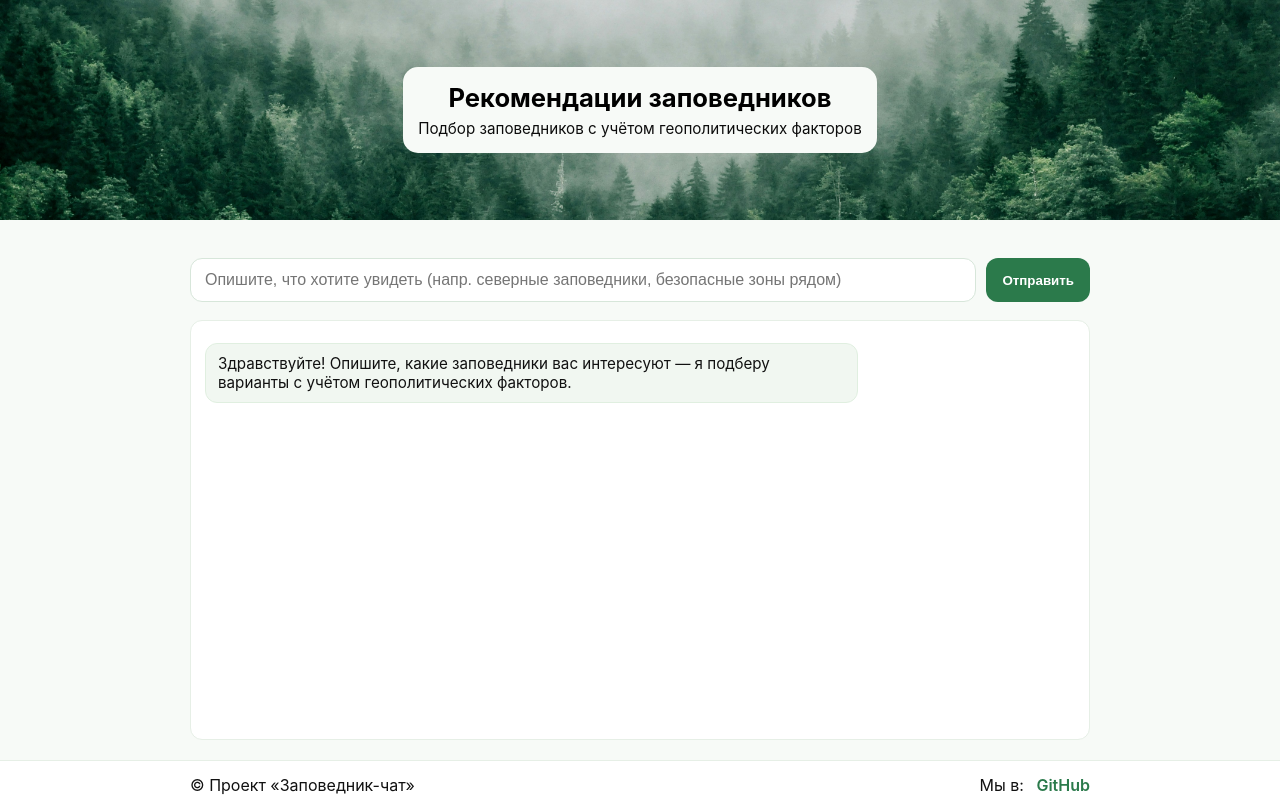
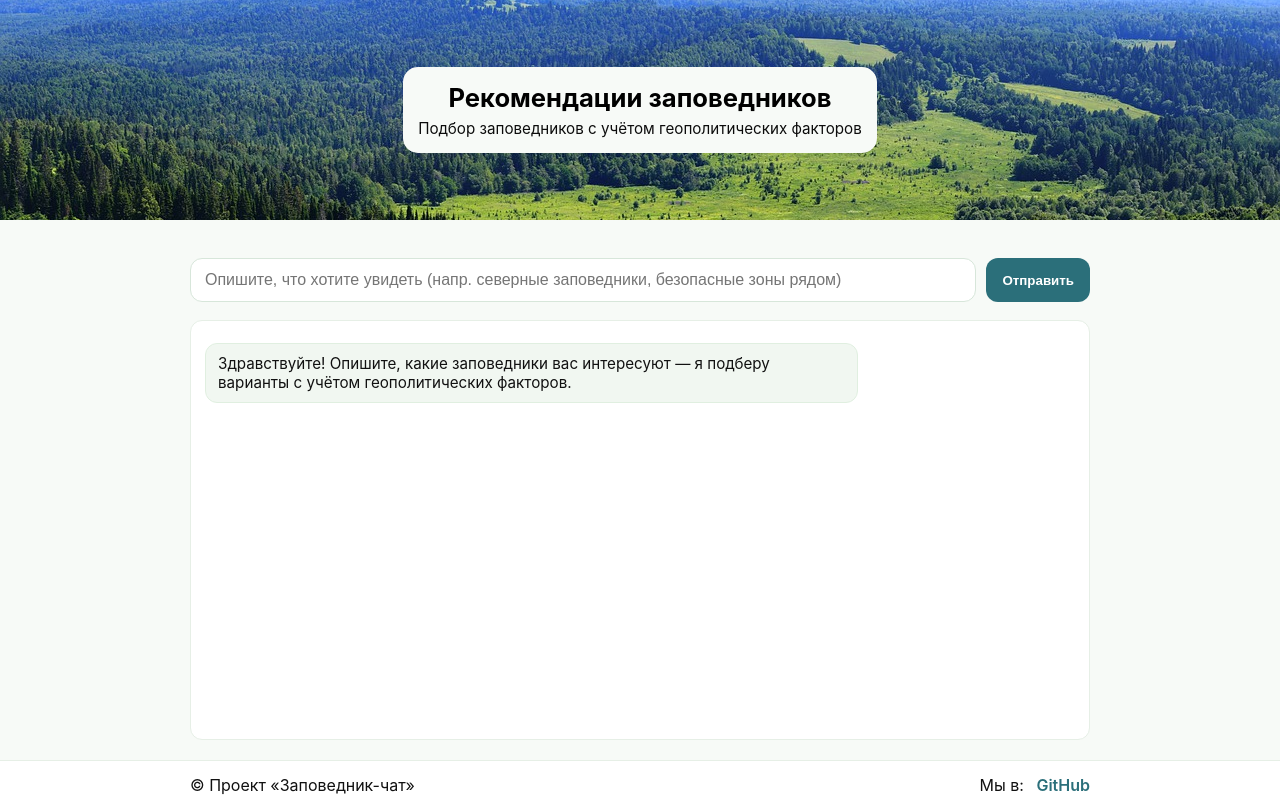
Before and after one commit to SharipovTAI/Tourist_project, a Django app: template tourist_project/homepage/templates/homepage/homepage.html in a window 1280 px wide. Run offline with Django 3.2, Linux system fonts and the light colour scheme; the template is opened without the code that fills it, so the values that code supplies are empty.

Commit message:
update design
update design

```diff
--- a/tourist_project/homepage/templates/homepage/homepage.html
+++ b/tourist_project/homepage/templates/homepage/homepage.html
@@ -19,7 +19,7 @@
   <main>
     <div class="container">
       <form id="queryForm" autocomplete="off" onsubmit="return false;">
-          {% csrf_token %}  <!-- ← Добавь эту строку -->
+          {% csrf_token %}
           <div class="input-row">
               <input id="queryInput" type="text" placeholder="Опишите, что хотите увидеть (напр. северные заповедники, безопасные зоны рядом)" aria-label="Запрос к чат-боту" />
               <button id="sendBtn" type="submit">Отправить</button>
@@ -40,7 +40,7 @@
       <div>© Проект «Заповедник-чат»</div>
       <div class="links">
         <span>Мы в:</span>
-        <a href="https://github.com/MrRi0/reserve-project" target="_blank" rel="noopener">GitHub</a>
+        <a href="https://github.com/SharipovTAI/Tourist_project.git" target="_blank" rel="noopener">GitHub</a>
       </div>
     </div>
   </footer>
--- a/tourist_project/static/homepage/main.css
+++ b/tourist_project/static/homepage/main.css
@@ -1,5 +1,5 @@
 :root{
-    --accent:#2b7a4b;
+    --accent:#2b6f7a;
     --muted:#667;
     --bg:#f7faf7;
     --card:#ffffff;
@@ -22,7 +22,7 @@ body{
 
 header{
     height:220px;
-    background-image: url("marita-kavelashvili-ugnrXk1129g-unsplash.jpg");
+    background-image: url("ural-1625764_1280.jpg");
     background-size: cover;
     background-position: center;
     background-repeat: no-repeat;
--- a/tourist_project/static/homepage/script.js
+++ b/tourist_project/static/homepage/script.js
@@ -31,7 +31,6 @@ async function sendToLlama(question) {
 
         const data = await response.json();
 
-        // Удаляем "думает..." и показываем ответ
         chat.removeChild(chat.lastChild);
 
         if (data.answer) {
@@ -46,7 +45,6 @@ async function sendToLlama(question) {
     }
 }
 
-// Обработчики событий
 sendBtn.addEventListener('click', function() {
     const question = input.value.trim();
     if (question) {
```
Also changed, not shown: tourist_project/static/homepage/ural-1625764_1280.jpg (added).
